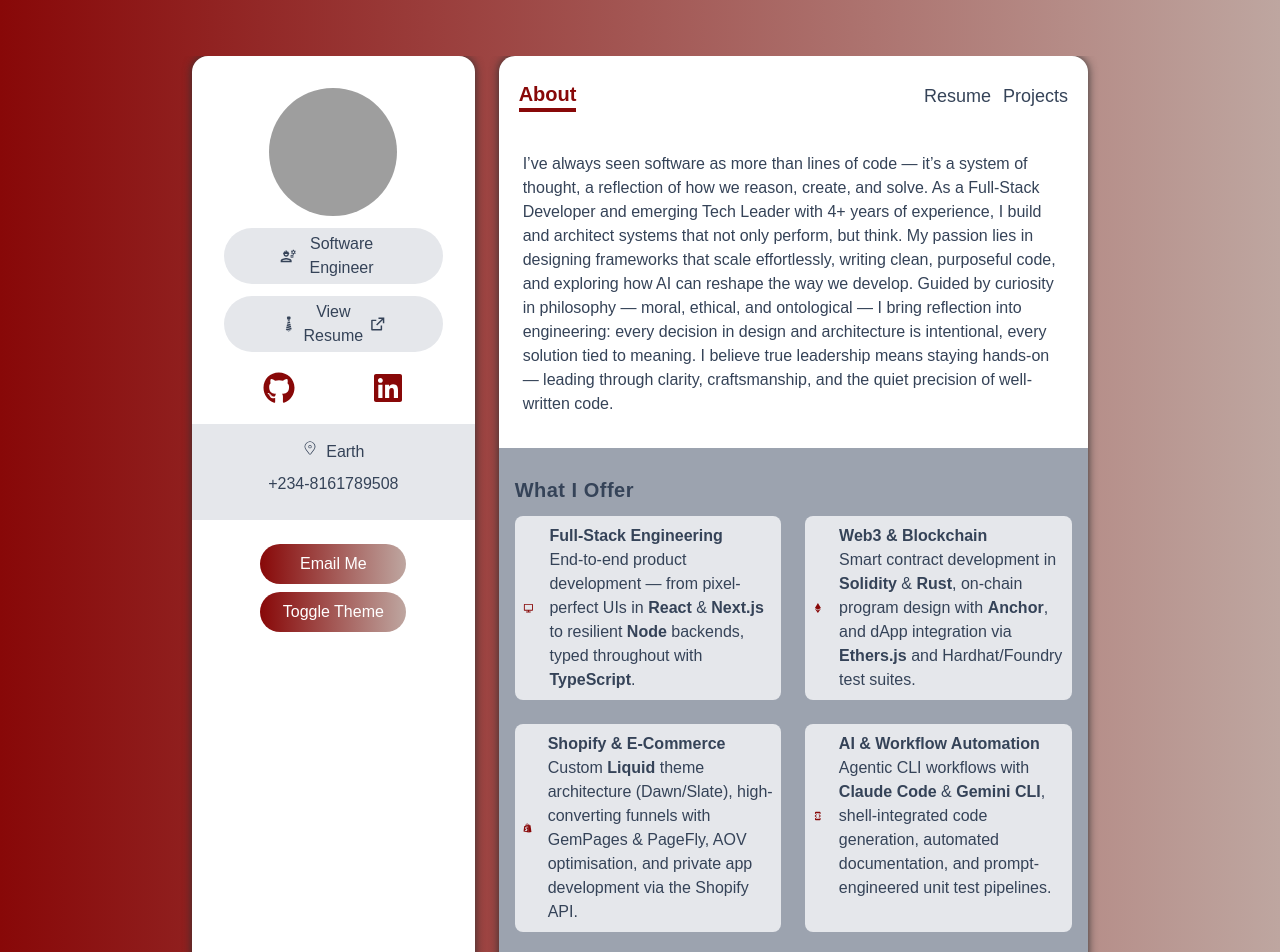
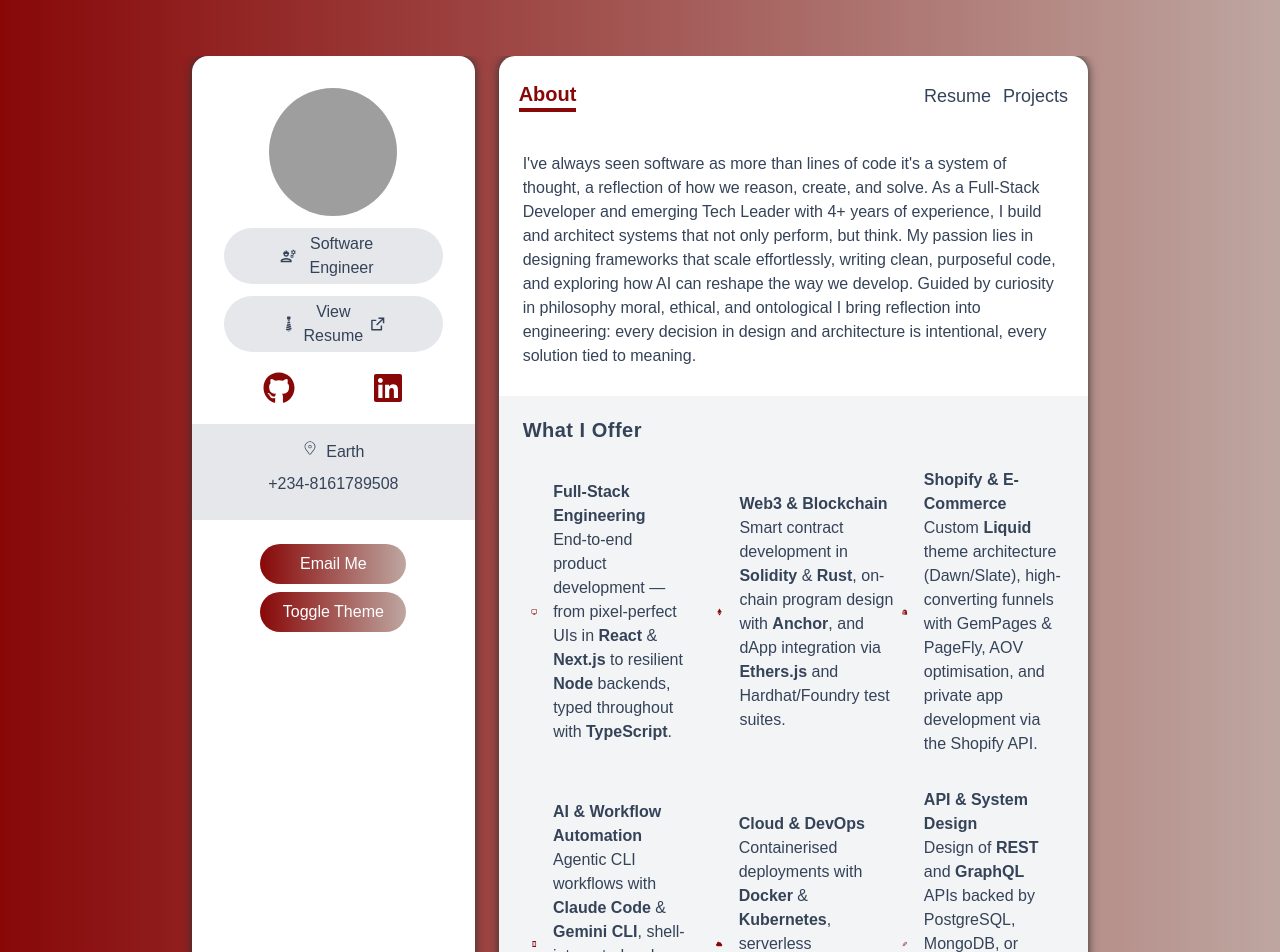
Before and after one commit to xwaynex/port, a Next.js app: page / in a window 1280 px wide. Shown: the top 952 px of the page. Built offline with nearby package versions, Linux system fonts and the light colour scheme; grey boxes are pictures that could not be loaded.

Commit message:
Refactor About component for improved readability and layout consistency

```diff
--- a/src/components/About.tsx
+++ b/src/components/About.tsx
@@ -5,34 +5,35 @@
 
 const About = () => {
   return (
-    <div
-      // variants={tabAnimation}
-      // initial="initial"
-      // animate="animate"
-      // exit="exit"
-      className="flex flex-col px-6 pt-1 flex-grow h-full"
-    >
+    <div className="flex flex-col px-6 pt-1 flex-grow h-full">
       <h5 className="my-3 font-medium">
-      I’ve always seen software as more than lines of code — it’s a system of thought, a reflection of how we reason, create, and solve. As a Full-Stack Developer and emerging Tech Leader with 4+ years of experience, I build and architect systems that not only perform, but think. My passion lies in designing frameworks that scale effortlessly, writing clean, purposeful code, and exploring how AI can reshape the way we develop. Guided by curiosity in philosophy — moral, ethical, and ontological — I bring reflection into engineering: every decision in design and architecture is intentional, every solution tied to meaning. I believe true leadership means staying hands-on — leading through clarity, craftsmanship, and the quiet precision of well-written code.
+        I&apos;ve always seen software as more than lines of code  it&apos;s a system of thought, a
+        reflection of how we reason, create, and solve. As a Full-Stack Developer and emerging Tech
+        Leader with 4+ years of experience, I build and architect systems that not only perform, but
+        think. My passion lies in designing frameworks that scale effortlessly, writing clean,
+        purposeful code, and exploring how AI can reshape the way we develop. Guided by curiosity in
+        philosophy moral, ethical, and ontological I bring reflection into engineering: every
+        decision in design and architecture is intentional, every solution tied to meaning.
       </h5>
+
       <div
-        className="p-4 mt-5 bg-gray-400 dark:bg-dark-100 flex-grow h-full"
-        style={{ marginLeft: "-1.5rem", marginRight: "-1.5rem" }}
+        className="mt-4 py-5 bg-gray-100 dark:bg-dark-100 flex-grow"
+        style={{ marginLeft: "-1.5rem", marginRight: "-1.5rem", paddingLeft: "1.5rem", paddingRight: "1.5rem" }}
       >
-        <h6 className="my-3 text-xl font-bold tracking-wide">What I Offer</h6>
+        <h6 className="mb-4 text-xl font-bold tracking-wide">What I Offer</h6>
         <motion.div
-          className="grid gap-6 lg:grid-cols-2"
+          className="grid gap-4 sm:grid-cols-2 lg:grid-cols-3"
           variants={stagger}
           initial="initial"
           animate="animate"
         >
-          {service.map((service) => (
+          {service.map((svc) => (
             <motion.div
               variants={fadeIngUP}
-              key={service.title}
-              className="bg-gray-200 dark:bg-dark-200 rounded-lg lg:col-span-1"
+              key={svc.title}
+              className="flex"
             >
-              <ServiceCard service={service} />
+              <ServiceCard service={svc} />
             </motion.div>
           ))}
         </motion.div>
```
